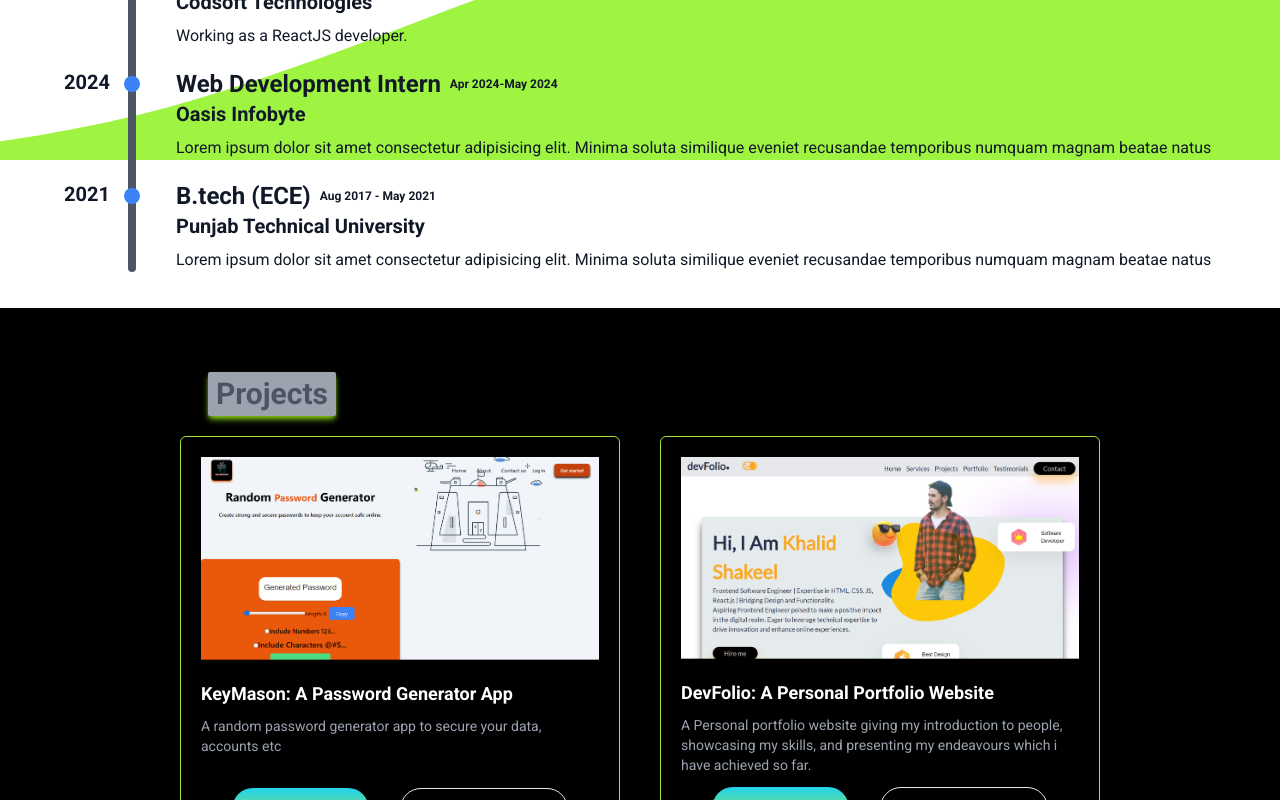
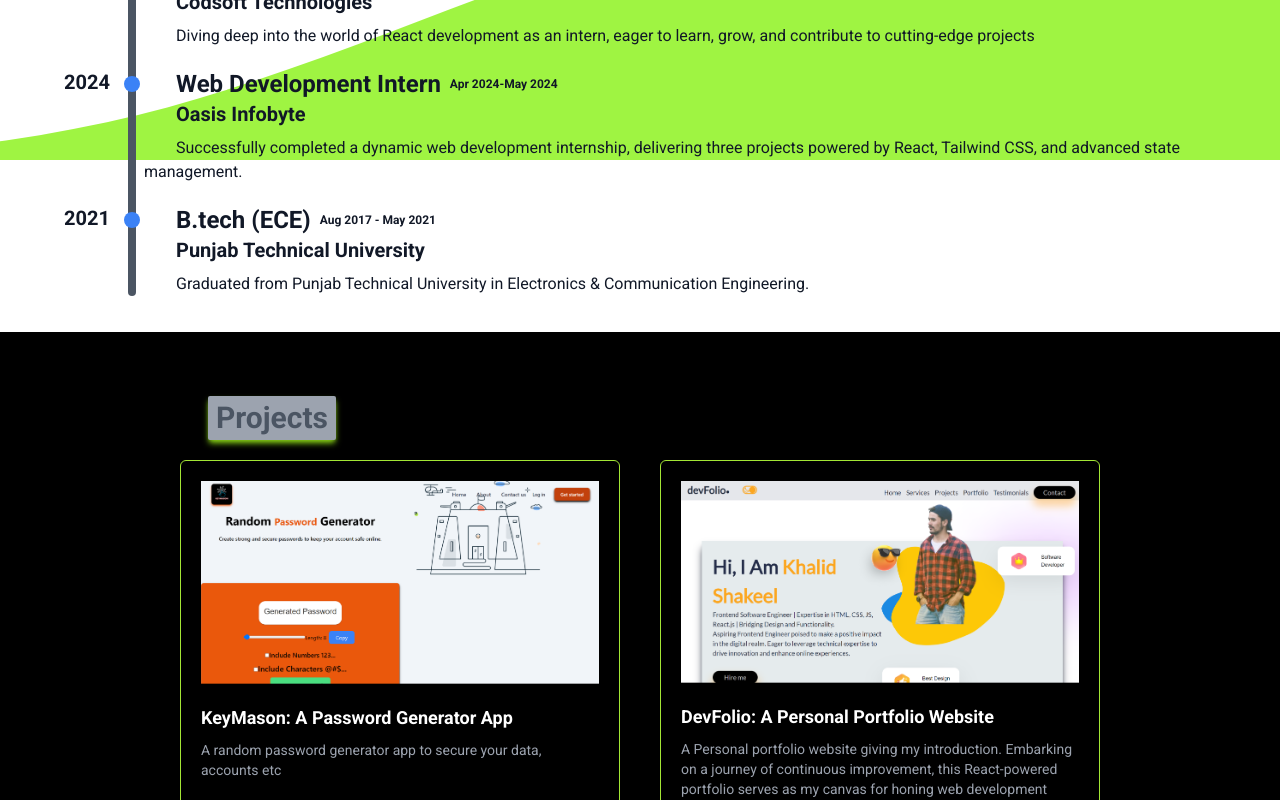
Before and after one commit to hydratech-commits/Hydratech-Homeland-Security, a React (Vite) app: page / in a window 1280 px wide. Shown: the part 1560-2360 px from the top of the page. Built offline with nearby package versions, Linux system fonts and the light colour scheme.

Commit message:
Modified About Component

```diff
--- a/src/components/About.jsx
+++ b/src/components/About.jsx
@@ -51,7 +51,8 @@ function About() {
               Codsoft Technologies
             </h3>
             <span className=" mx-auto px-8 py-3">
-              Working as a ReactJS developer.
+              Diving deep into the world of React development as an intern,
+              eager to learn, grow, and contribute to cutting-edge projects
             </span>
           </div>
           <div className="sm:ml-4 ml-2 relative mt-5">
@@ -68,9 +69,9 @@ function About() {
               Oasis Infobyte
             </h3>
             <span className="ml-8 mx-12">
-              Lorem ipsum dolor sit amet consectetur adipisicing elit. Minima
-              soluta similique eveniet recusandae temporibus numquam magnam
-              beatae natus
+              Successfully completed a dynamic web development internship,
+              delivering three projects powered by React, Tailwind CSS, and
+              advanced state management.
             </span>
           </div>
           <div className="sm:ml-4 ml-2 relative mt-5">
@@ -86,9 +87,8 @@ function About() {
               Punjab Technical University
             </h3>
             <span className=" ml-8 mx-12">
-              Lorem ipsum dolor sit amet consectetur adipisicing elit. Minima
-              soluta similique eveniet recusandae temporibus numquam magnam
-              beatae natus
+              Graduated from Punjab Technical University in Electronics &
+              Communication Engineering.
             </span>
           </div>
         </div>
--- a/src/components/Portfolio.jsx
+++ b/src/components/Portfolio.jsx
@@ -44,9 +44,10 @@ function Portfolio() {
             DevFolio: A Personal Portfolio Website
           </h3>
           <p className="text-gray-400 text-sm mt-2">
-            A Personal portfolio website giving my introduction to people,
-            showcasing my skills, and presenting my endeavours which i have
-            achieved so far.
+            A Personal portfolio website giving my introduction. Embarking on a
+            journey of continuous improvement, this React-powered portfolio
+            serves as my canvas for honing web development skills. Stay tuned as
+            I refine and enhance its design and functionality.
           </p>
           <div className="flex justify-evenly mt-3">
             <button className="px-3 sm:px-6 py-2 bg-gradient-to-t from-lime-400 to-cyan-400 hover:text-black duration-200 hover:opacity-50 rounded-full">
```
